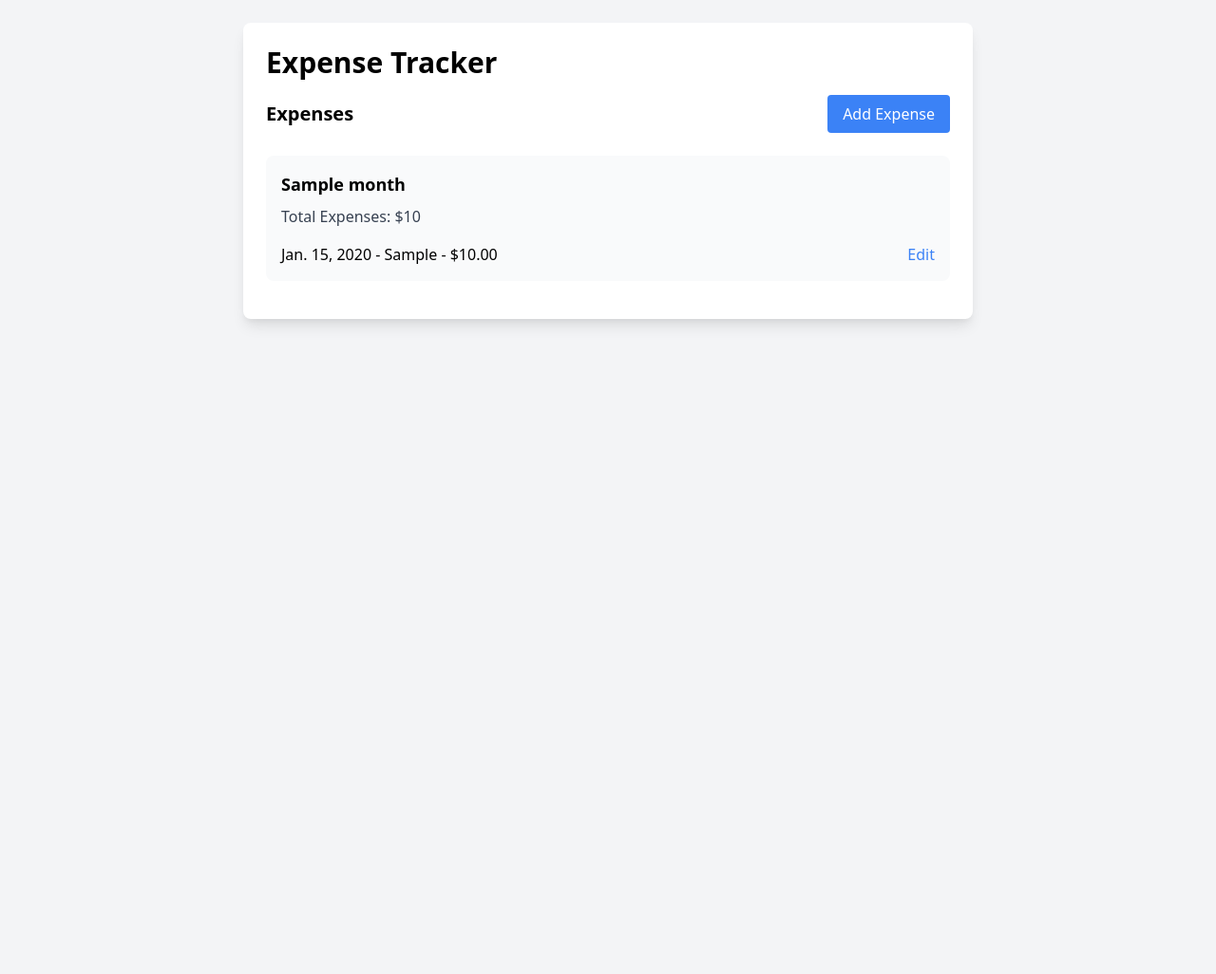
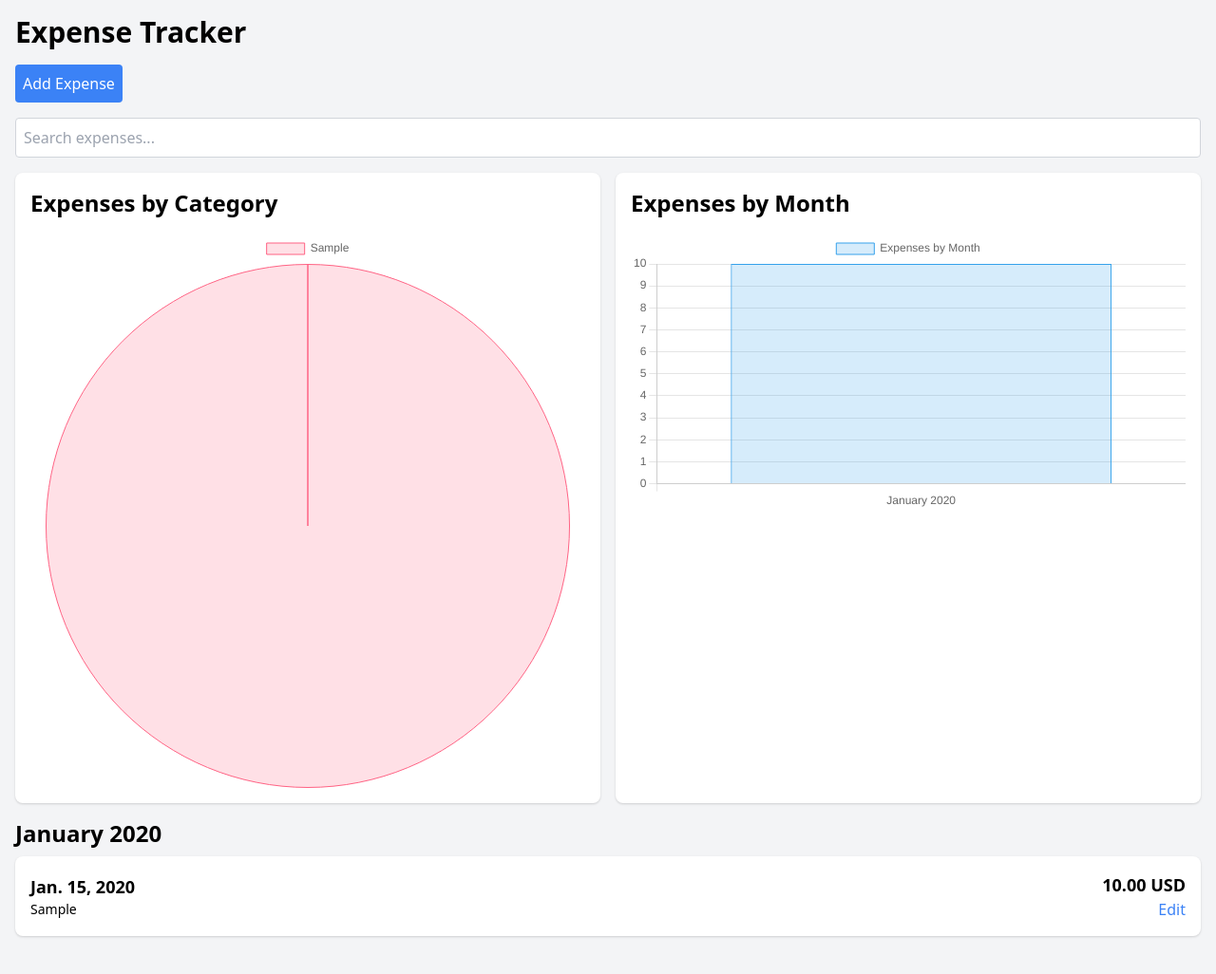
Before and after one commit to houmanhafez/Expense-Tracker, a Django app: page / in a window 1280 px wide. Shown: the whole page at 95% size. Before the commit the page ends 343 px from the top, so only its background shows below. Run offline with Django 5.2, Linux system fonts and the light colour scheme; tables that the repository leaves empty hold one stand-in row (values such as "Sample post").

Commit message:
Added Search Options, Added Chart.js, Added Other functionalities for the web app

```diff
--- a/expenses/forms.py
+++ b/expenses/forms.py
@@ -5,3 +5,9 @@ class ExpenseForm(forms.ModelForm):
     class Meta:
         model = Expense
         fields = ['date', 'category', 'amount', 'currency']
+        widgets = {
+            'currency': forms.TextInput(attrs={'placeholder': 'e.g., USD, EUR'}),
+        }
+        initial = {
+            'currency': 'USD',  # Default value
+        }
--- a/expenses/models.py
+++ b/expenses/models.py
@@ -15,8 +15,7 @@ class Expense(models.Model):
     category = models.CharField(max_length=100)
     amount = models.DecimalField(max_digits=10, decimal_places=2)
     month = models.ForeignKey(Month, related_name='expenses', on_delete=models.CASCADE)
-    currency = models.CharField(max_length=3, default='USD')
-
+    currency = models.CharField(max_length=3, default='USD', blank=True, null=True)  # Updated
 
     def __str__(self):
-        return f'{self.date} - {self.category} - ${self.amount}'
+        return f"{self.category} - {self.amount} {self.currency or 'USD'}"
--- a/expenses/templates/expenses/add_expense.html
+++ b/expenses/templates/expenses/add_expense.html
@@ -26,7 +26,7 @@
 
             <div>
                 <label for="currency" class="block text-gray-700">Currency:</label>
-                <input type="text" id="currency" name="currency" class="w-full p-2 border border-gray-300 rounded mt-1" placeholder="e.g., USD, EUR">
+                <input type="text" id="currency" name="currency" class="w-full p-2 border border-gray-300 rounded mt-1" placeholder="e.g., USD, EUR (optional)">
             </div>
 
             <button type="submit" class="w-full bg-blue-500 text-white p-2 rounded mt-4 hover:bg-blue-600">Add</button>
--- a/expenses/templates/expenses/edit_expense.html
+++ b/expenses/templates/expenses/edit_expense.html
@@ -26,7 +26,7 @@
 
             <div>
                 <label for="currency" class="block text-gray-700">Currency:</label>
-                <input type="text" id="currency" name="currency" class="w-full p-2 border border-gray-300 rounded mt-1" placeholder="e.g., USD, EUR">
+                <input type="text" id="currency" name="currency" class="w-full p-2 border border-gray-300 rounded mt-1" placeholder="e.g., USD, EUR (optional)">
             </div>
 
             <button type="submit" class="w-full bg-blue-500 text-white p-2 rounded mt-4 hover:bg-blue-600">Save Changes</button>
--- a/expenses/templates/expenses/index.html
+++ b/expenses/templates/expenses/index.html
@@ -1,61 +1,103 @@
+<!-- expenses/templates/expenses/index.html -->
 <!DOCTYPE html>
 <html lang="en">
 <head>
     <meta charset="UTF-8">
     <meta name="viewport" content="width=device-width, initial-scale=1.0">
     <title>Expense Tracker</title>
-    <link href="https://cdn.jsdelivr.net/npm/tailwindcss@2.2.19/dist/tailwind.min.css" rel="stylesheet">
+    <link rel="stylesheet" href="https://cdnjs.cloudflare.com/ajax/libs/tailwindcss/2.2.19/tailwind.min.css">
+    <script src="https://cdn.jsdelivr.net/npm/chart.js"></script>
 </head>
-<body class="bg-gray-100 min-h-screen p-6">
-    <div class="max-w-3xl mx-auto bg-white p-6 rounded-lg shadow-lg">
+<body class="bg-gray-100">
+    <div class="container mx-auto p-4">
         <h1 class="text-3xl font-bold mb-4">Expense Tracker</h1>
-        <div class="flex justify-between items-center mb-6">
-            <h2 class="text-xl font-semibold">Expenses</h2>
-            <a href="{% url 'add_expense' %}" class="bg-blue-500 text-white px-4 py-2 rounded hover:bg-blue-600">Add Expense</a>
+        <a href="{% url 'add_expense' %}" class="bg-blue-500 text-white p-2 rounded mb-4 inline-block">Add Expense</a>
+
+        <form method="GET" action="{% url 'search_expenses' %}" class="flex-grow mb-4">
+            <input type="text" name="query" placeholder="Search expenses..." class="w-full p-2 border border-gray-300 rounded">
+        </form>
+
+        <div class="grid grid-cols-1 md:grid-cols-2 gap-4 mb-4">
+            <div class="bg-white shadow rounded-lg p-4">
+                <h2 class="text-2xl font-bold mb-4">Expenses by Category</h2>
+                <canvas id="expensesByCategoryChart"></canvas>
+            </div>
+            <div class="bg-white shadow rounded-lg p-4">
+                <h2 class="text-2xl font-bold mb-4">Expenses by Month</h2>
+                <canvas id="expensesByMonthChart"></canvas>
+            </div>
         </div>
 
-        {% for month in months %}
-        <div class="bg-gray-50 p-4 rounded-lg mb-4">
-            <h3 class="text-lg font-semibold mb-2">{{ month.name }}</h3>
-            <p class="text-gray-700 mb-4">Total Expenses: ${{ month.total_expenses }}</p>
-            <ul class="space-y-2">
-                {% for expense in month.expenses.all %}
-                <li class="flex justify-between items-center">
-                    <span>{{ expense.date }} - {{ expense.category }} - ${{ expense.amount }}</span>
-                    <a href="{% url 'edit_expense' expense.id %}" class="text-blue-500 hover:underline">Edit</a>
+        <div>
+            {% for month, expenses in grouped_expenses.items %}
+                <h2 class="text-2xl font-bold mb-2">{{ month }}</h2>
+                <ul class="space-y-4 mb-6">
+                    {% for expense in expenses %}
+                        <li class="bg-white shadow rounded-lg p-4">
+                            <div class="flex justify-between items-center">
+                                <div>
+                                    <p class="text-lg font-bold">{{ expense.date }}</p>
+                                    <p class="text-sm">{{ expense.category }}</p>
+                                </div>
+                                <div class="text-right">
+                                    <p class="text-lg font-bold">{{ expense.amount }} {{ expense.currency|default:"EUR" }}</p>
+                                    <a href="{% url 'edit_expense' expense.pk %}" class="text-blue-500">Edit</a>
+                                </div>
+                            </div>
                         </li>
                     {% endfor %}
                 </ul>
-        </div>
             {% endfor %}
         </div>
+    </div>
+
     <script>
-        document.addEventListener('DOMContentLoaded', function () {
-            fetch('{% url "expense_data" %}')
-                .then(response => response.json())
-                .then(data => {
-                    const ctx = document.getElementById('expenseChart').getContext('2d');
-                    const chart = new Chart(ctx, {
+        const expensesByCategoryData = {{ expenses_by_category | safe }};
+        const expensesByMonthData = {{ expenses_by_month | safe }};
+
+        // Chart for expenses by category
+        const ctxCategory = document.getElementById('expensesByCategoryChart').getContext('2d');
+        new Chart(ctxCategory, {
+            type: 'pie',
+            data: {
+                labels: Object.keys(expensesByCategoryData),
+                datasets: [{
+                    data: Object.values(expensesByCategoryData),
+                    backgroundColor: [
+                        'rgba(255, 99, 132, 0.2)',
+                        'rgba(54, 162, 235, 0.2)',
+                        'rgba(255, 206, 86, 0.2)',
+                        'rgba(75, 192, 192, 0.2)',
+                        'rgba(153, 102, 255, 0.2)',
+                        'rgba(255, 159, 64, 0.2)'
+                    ],
+                    borderColor: [
+                        'rgba(255, 99, 132, 1)',
+                        'rgba(54, 162, 235, 1)',
+                        'rgba(255, 206, 86, 1)',
+                        'rgba(75, 192, 192, 1)',
+                        'rgba(153, 102, 255, 1)',
+                        'rgba(255, 159, 64, 1)'
+                    ],
+                    borderWidth: 1
+                }]
+            }
+        });
+
+        // Chart for expenses by month
+        const ctxMonth = document.getElementById('expensesByMonthChart').getContext('2d');
+        new Chart(ctxMonth, {
             type: 'bar',
             data: {
-                            labels: data.labels,
+                labels: Object.keys(expensesByMonthData),
                 datasets: [{
-                                label: 'Expenses',
-                                data: data.data,
-                                backgroundColor: 'rgba(75, 192, 192, 0.2)',
-                                borderColor: 'rgba(75, 192, 192, 1)',
+                    label: 'Expenses by Month',
+                    data: Object.values(expensesByMonthData),
+                    backgroundColor: 'rgba(54, 162, 235, 0.2)',
+                    borderColor: 'rgba(54, 162, 235, 1)',
                     borderWidth: 1
                 }]
-                        },
-                        options: {
-                            scales: {
-                                y: {
-                                    beginAtZero: true
             }
-                            }
-                        }
-                    });
-                });
         });
     </script>
 </body>
--- a/expenses/urls.py
+++ b/expenses/urls.py
@@ -6,7 +6,7 @@ from .views import index, add_expense, edit_expense
 urlpatterns = [
     path('', views.index, name='index'),
     path('add_expense/', views.add_expense, name='add_expense'),
-    path('add_month/', views.add_month, name='add_month'),
     path('expense-data/', views.expense_data, name='expense_data'),
     path('edit/<int:expense_id>/', edit_expense, name='edit_expense'),
+    path('search/', views.search_expenses, name='search_expenses'),
 ]
--- a/expenses/views.py
+++ b/expenses/views.py
@@ -1,57 +1,84 @@
 from django.shortcuts import render, redirect, get_object_or_404
+from django.db.models import Q
 from django.http import JsonResponse
 from .models import Expense, Month
+from collections import defaultdict
+import json
 from .forms import ExpenseForm
 from django.utils.dateparse import parse_date
 
 
 def index(request):
-    months = Month.objects.all()
-    return render(request, 'expenses/index.html', {'months': months})
+    expenses = Expense.objects.all().order_by('-date')
+
+    expenses_by_category = defaultdict(float)
+    expenses_by_month = defaultdict(float)
+
+    for expense in expenses:
+        expenses_by_category[expense.category] += float(expense.amount)
+        expenses_by_month[expense.date.strftime('%B %Y')] += float(expense.amount)
+
+    grouped_expenses = {}
+    for expense in expenses:
+        month_name = expense.date.strftime('%B %Y')
+        if month_name not in grouped_expenses:
+            grouped_expenses[month_name] = []
+        grouped_expenses[month_name].append(expense)
+
+    context = {
+        'grouped_expenses': grouped_expenses,
+        'expenses_by_category': json.dumps(expenses_by_category),
+        'expenses_by_month': json.dumps(expenses_by_month)
+    }
+    return render(request, 'expenses/index.html', context)
 
 def add_expense(request):
-    if request.method == 'POST':
+    if request.method == "POST":
         form = ExpenseForm(request.POST)
         if form.is_valid():
             expense = form.save(commit=False)
-            expense_date = form.cleaned_data['date']
-            month_name = expense_date.strftime('%B')
+            expense_date = form.cleaned_data["date"]
+            month_name = expense_date.strftime("%B")
             month, created = Month.objects.get_or_create(name=month_name)
             expense.month = month
             expense.save()
-            return redirect('index')
+            return redirect("index")
     else:
         form = ExpenseForm()
 
-    return render(request, 'expenses/add_expense.html', {'form': form})
-    return render(request, 'expenses/add_expense.html', {'form': form})
-def add_month(request):
-    if request.method == 'POST':
-        form = MonthForm(request.POST)
-        if form.is_valid():
-            form.save()
-            return redirect('index')
-    else:
-        form = MonthForm()
-    return render(request, 'expenses/add_month.html', {'form': form})
+    return render(request, "expenses/add_expense.html", {"form": form})
+
 
 def edit_expense(request, expense_id):
     expense = get_object_or_404(Expense, id=expense_id)
 
-    if request.method == 'POST':
+    if request.method == "POST":
         form = ExpenseForm(request.POST, instance=expense)
         if form.is_valid():
             form.save()
-            return redirect('index')
+            return redirect("index")
     else:
         form = ExpenseForm(instance=expense)
 
-    return render(request, 'expenses/edit_expense.html', {'form': form, 'expense': expense})
+    return render(
+        request, "expenses/edit_expense.html", {"form": form, "expense": expense}
+    )
+
 
 def expense_data(request):
     expenses = Expense.objects.all()
     data = {
-        'labels': [expense.date for expense in expenses],
-        'data': [expense.amount for expense in expenses],
+        "labels": [expense.date for expense in expenses],
+        "data": [expense.amount for expense in expenses],
     }
     return JsonResponse(data)
+
+
+def search_expenses(request):
+    query = request.GET.get('query')
+    results = Expense.objects.filter(
+        Q(category__icontains=query) |
+        Q(currency__icontains=query) |
+        Q(amount__icontains=query)
+    )
+    return render(request, 'expenses/search_results.html', {'results': results})
```
Also changed, not shown: expenses/templates/expenses/search_results.html (added, +47 -0 lines), expenses/migrations/0003_alter_expense_currency.py (added). Lines whose indentation alone changed are shown as unchanged.
